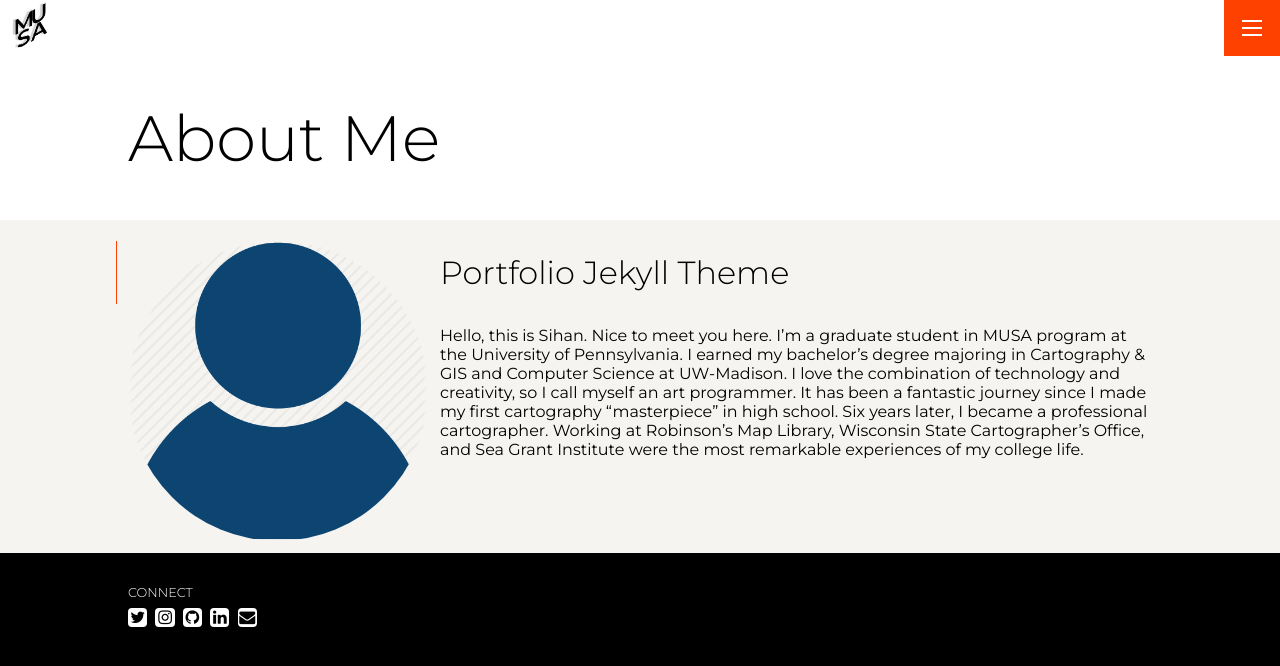
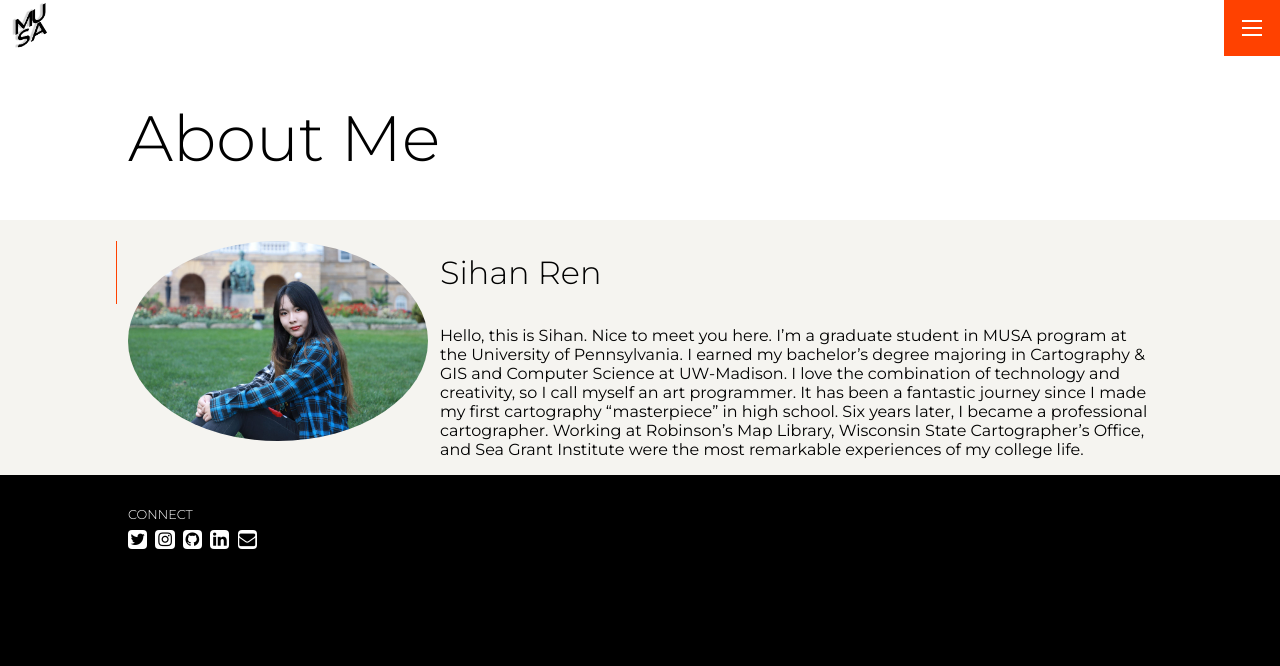
Before and after one commit to RachelRen-RSH/Repository_MUSA, a Jekyll site: the page built from pages/about.md, in a window 1280 px wide. Shown: the top 666 px of the page. Built offline with Jekyll 4.4.1, drawn with Linux system fonts in a browser that asks for light colours.

Commit message:
Update about.md

```diff
--- a/pages/about.md
+++ b/pages/about.md
@@ -1,9 +1,9 @@
 ---
 layout: about
 title: About Me
-headshot: /assets/img/headshot.webp
+headshot: /assets/img/介绍照片.jpg
 permalink: /about
 ---
 
-# Portfolio Jekyll Theme
+# Sihan Ren
 Hello, this is Sihan. Nice to meet you here. I'm a graduate student in MUSA program at the University of Pennsylvania. I earned my bachelor's degree majoring in Cartography & GIS and Computer Science at UW-Madison. I love the combination of technology and creativity, so I call myself an art programmer. It has been a fantastic journey since I made my first cartography "masterpiece" in high school. Six years later, I became a professional cartographer. Working at Robinson's Map Library, Wisconsin State Cartographer's Office, and Sea Grant Institute were the most remarkable experiences of my college life.
```
